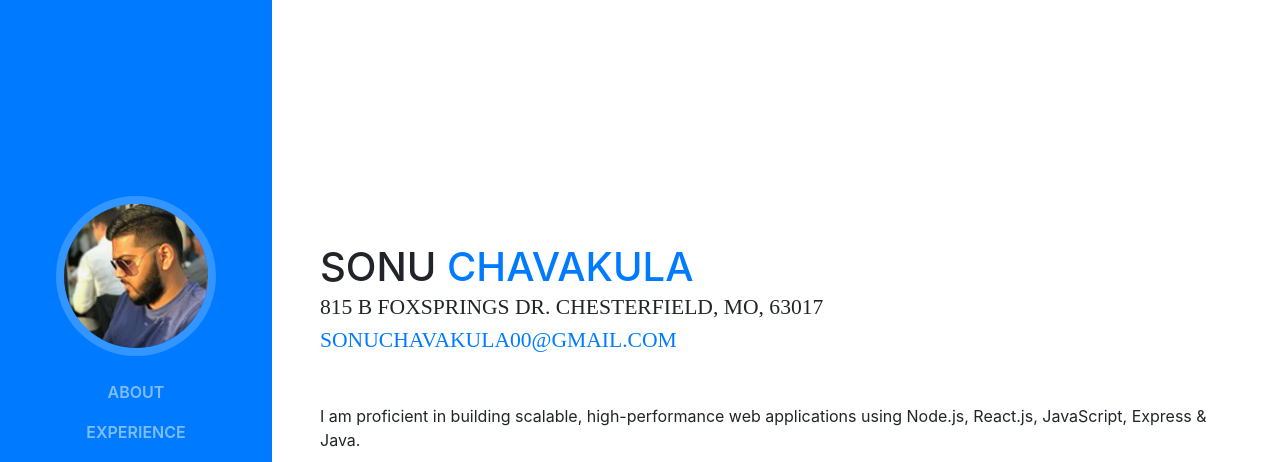
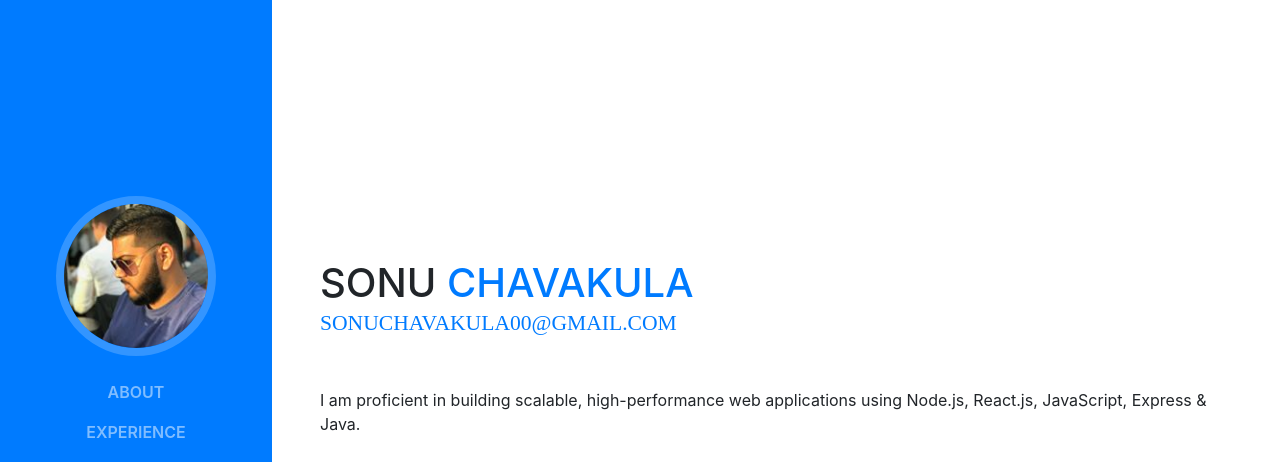
Before and after one commit to abhiramchavakula/sonuchavakula.github.io, a website with bundled scripts: page index.html in a window 1280 px wide. Shown: the top 462 px of the page. Built offline with nearby package versions, Linux system fonts and the light colour scheme; a web font is replaced by a local one.

Commit message:
deleted address

```diff
--- a/index.html
+++ b/index.html
@@ -68,8 +68,7 @@
           <h1 class="mb-0">Sonu
             <span class="text-primary">Chavakula</span>
           </h1>
-          <div class="subheading mb-5">815 B Foxsprings Dr. Chesterfield, MO, 63017<br>
-            <a href="mailto:sonuchavakula00@gmail.com">sonuchavakula00@gmail.com</a>
+          <div class="subheading mb-5"><a href="mailto:sonuchavakula00@gmail.com">sonuchavakula00@gmail.com</a>
           </div>
           <p class="mb-5">I am proficient in building scalable, high-performance web applications using Node.js, React.js, JavaScript, Express & Java.</p>
           <ul class="list-inline list-social-icons mb-0">
```
